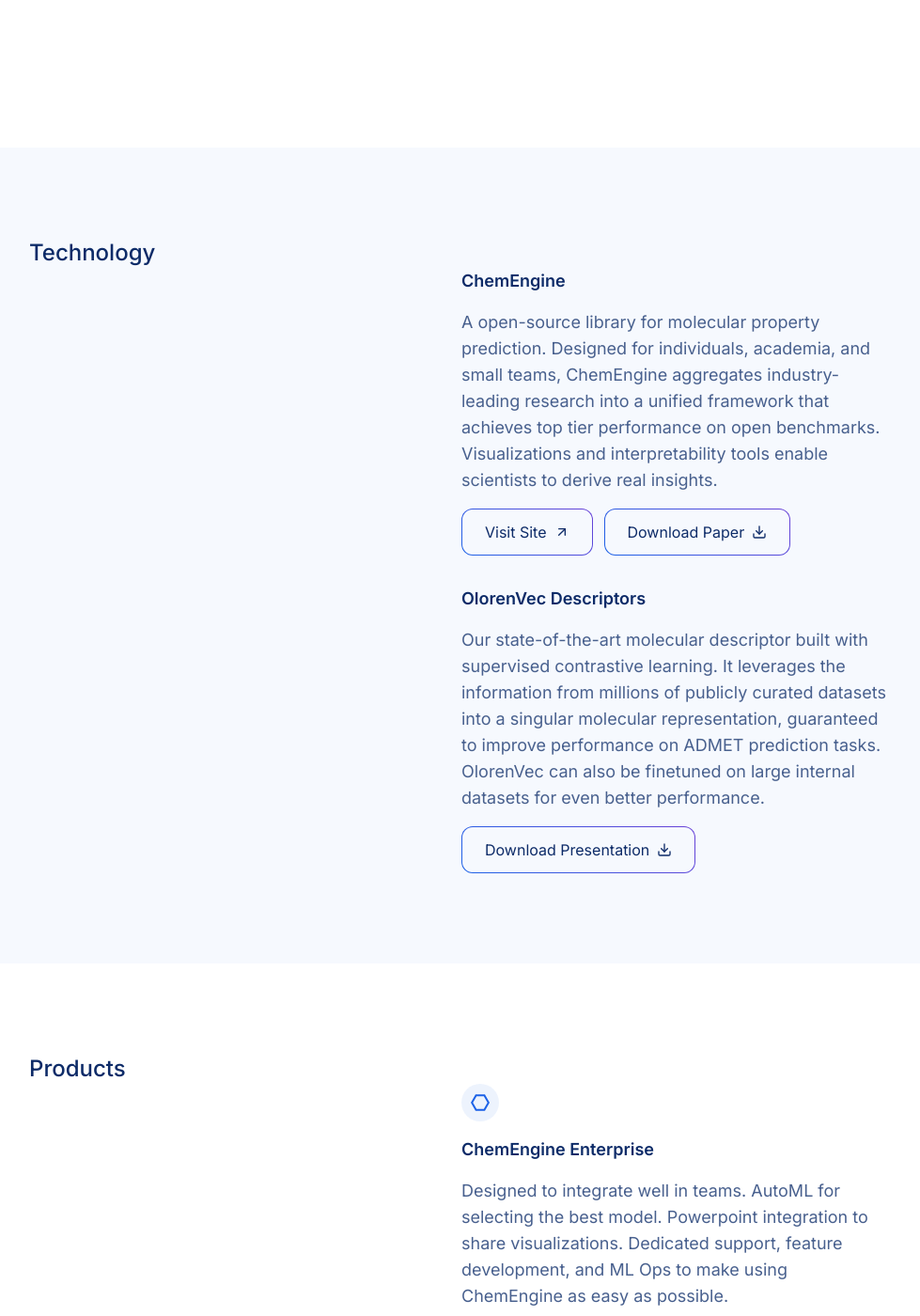
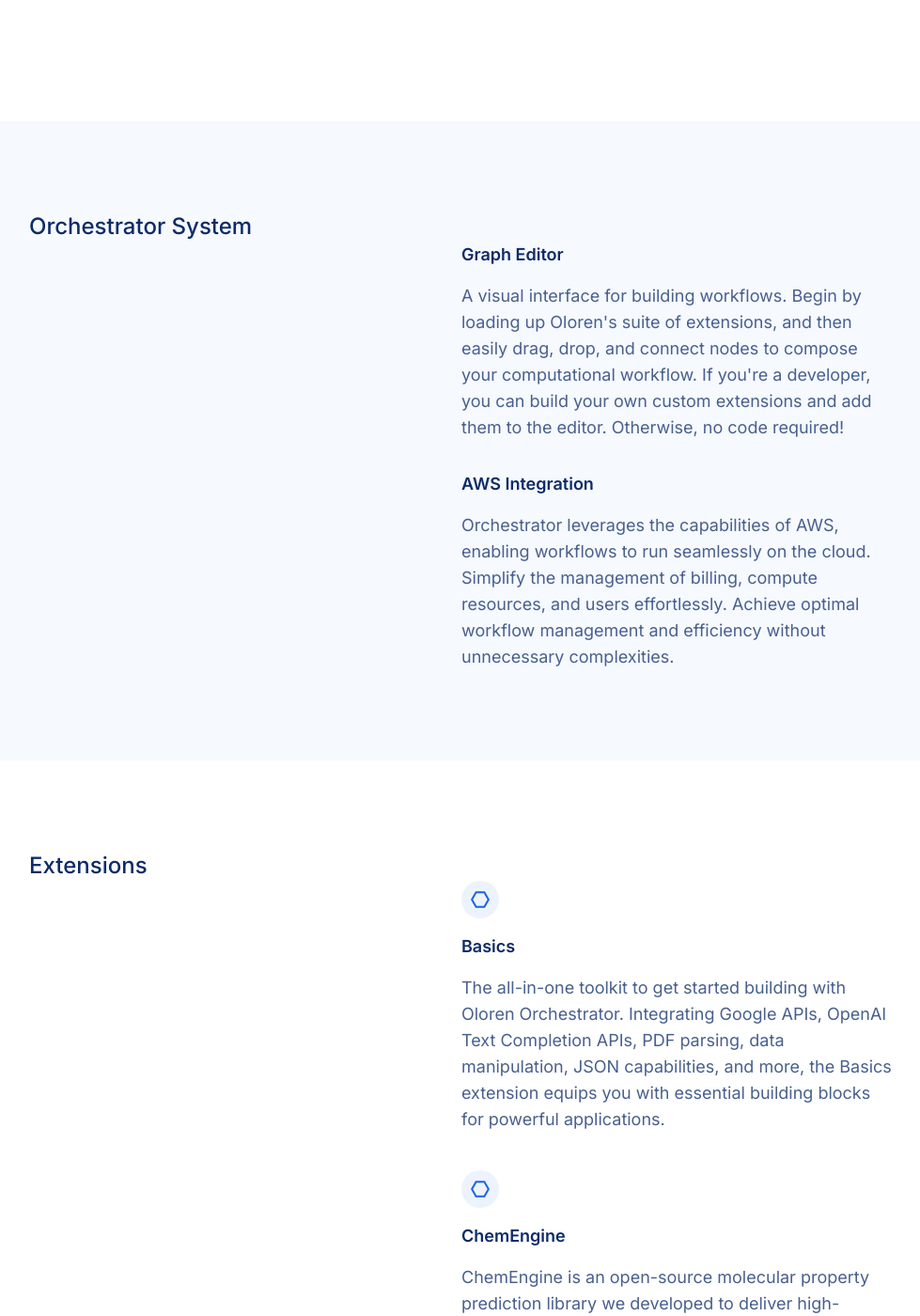
Before and after one commit to Oloren-AI/oloren-blog-site, a Jekyll site: the page built from index.html, in a window 1280 px wide and 1400 px high, scrolled down 963 px. Shown: the whole window at 94% size, without its empty margins (149-1128 px from the left). Built offline with Jekyll 4.4.1, drawn with Linux system fonts in a browser that asks for light colours; some of the changed text lies outside the part shown.

Commit message:
updated website copy

```diff
--- a/index.html
+++ b/index.html
@@ -10,15 +10,14 @@
     <div class="space-y-5 py-16 lg:space-y-12 lg:py-60">
       <div id="hero-text" class="w-full space-y-5 pr-4">
         <h1 class="w-full text-4xl font-normal text-primary lg:w-[73%]">
-          Machine learning platform for  <b class="font-semibold">drug discovery.</b> Fueled by science, engineered for results.
+          Workflow Orchestration for <b class="font-semibold">sciences.</b> Fueled by research, engineered for results.
         </h1>
 
         <h2 class="w-full text-lg text-secondary lg:w-[73%]">
-          Systems built with reproducibility, interpretability, and performance
-          in mind. Build models with state-of-the-art molecular representations and
-          model architectures that can be saved, loaded, and shared in a moment.
-          Plus a suite of interpretability tools for analysis, all integrated in
-          one unified Orchestration layer.
+          Science is a creative act that requires disciplined practice. Creativity is
+          <i>hard</i> - discipline is <i>orchestratable</i>. Oloren unlocks creativity by
+          engineering systems with composibility, stability, and flexibility in mind, letting
+          scientists focus on what they do best - science.
         </h2>
       </div>
       <div class="space-x-8">
@@ -39,59 +38,25 @@
     <div
       class="m-auto flex w-full flex-col justify-between space-y-8 px-5 md:max-w-7xl lg:w-3/4 lg:flex-row"
     >
-      <h2 class="text-2xl font-medium">Technology</h2>
+      <h2 class="text-2xl font-medium">Orchestrator System</h2>
       <div class="flex w-full flex-col space-y-8 lg:w-1/2">
         <div class="flex flex-col space-y-4">
-          <h3 class="text-lg font-semibold">ChemEngine</h3>
+          <h3 class="text-lg font-semibold">Graph Editor</h3>
           <p class="text-lg text-secondary">
-            A open-source library for molecular property prediction. Designed for individuals, academia,
-            and small teams, ChemEngine aggregates industry-leading research into a unified framework
-            that achieves top tier performance on open benchmarks. Visualizations and interpretability
-            tools enable scientists to derive real insights.
+            A visual interface for building workflows. Begin by loading up Oloren's
+            suite of extensions, and then easily drag, drop, and connect nodes to
+            compose your computational workflow. If you're a developer, you can build
+            your own custom extensions and add them to the editor. Otherwise, no code required!
           </p>
-          <div
-            class="flex flex-col space-y-2 child:h-fit child:w-fit child:rounded-xl lg:flex-row lg:items-center lg:space-y-0 lg:space-x-3"
-          >
-            <a
-              class="olorengradient p-px"
-              href="https://chemengine.org"
-              target="_blank"
-            >
-              <div class="outline-button flex flex-row rounded-[11px] bg-[#F6F9FE] px-6 py-3">
-                Visit Site
-                <i data-feather="arrow-up-right" class="pl-2"></i>
-              </div>
-            </a>
-            <a
-              class="olorengradient p-px"
-              href="https://chemrxiv.org/engage/chemrxiv/article-details/6350b9d186473a47d31a8492"
-              target="_blank"
-            >
-              <div class="outline-button flex flex-row rounded-[11px] bg-[#F6F9FE] px-6 py-3">
-                Download Paper
-                <i data-feather="download" class="pl-2"></i>
-              </div>
-            </a>
-          </div>
         </div>
         <div class="flex flex-col space-y-4">
-          <h3 class="text-lg font-semibold">OlorenVec Descriptors</h3>
+          <h3 class="text-lg font-semibold">AWS Integration</h3>
           <p class="text-lg text-secondary">
-            Our state-of-the-art molecular descriptor built with supervised contrastive learning.
-            It leverages the information from millions of publicly curated datasets into a singular
-            molecular representation, guaranteed to improve performance on ADMET prediction tasks.
-            OlorenVec can also be finetuned on large internal datasets for even better performance.
+            Orchestrator leverages the capabilities of AWS, enabling workflows to run
+            seamlessly on the cloud. Simplify the management of billing, compute resources,
+            and users effortlessly. Achieve optimal workflow management and efficiency without
+            unnecessary complexities.
           </p>
-          <div
-            class="flex flex-col space-y-2 space-x-3 child:h-fit child:w-fit child:rounded-xl lg:flex-row"
-          >
-            <a class="olorengradient p-px" href="https://oloren-blogcontent.s3.us-east-2.amazonaws.com/olorenvec.pdf" target="_blank">
-              <div class="outline-button flex flex-row rounded-[11px] bg-[#F6F9FE] px-6 py-3">
-                Download Presentation
-                <i data-feather="download" class="pl-2"></i>
-              </div>
-            </a>
-          </div>
         </div>
       </div>
     </div>
@@ -102,7 +67,7 @@
       class="m-auto flex w-full flex-col justify-between space-y-8 px-5 md:max-w-7xl lg:w-3/4 lg:flex-row"
     >
       <div class="flex w-full flex-col space-y-3 lg:w-1/3">
-        <h2 class="text-2xl font-medium">Products</h2>
+        <h2 class="text-2xl font-medium">Extensions</h2>
       </div>
       <div
         class="flex w-full flex-col space-y-10 child:flex child:flex-col child:space-y-4 lg:w-1/2"
@@ -110,34 +75,50 @@
         <div>
           <img src="{{ "/assets/images/techicon.svg" | relative_url }}"
           class="h-10 w-10 p-0 m-0" align="left" id="logo" />
-          <h3 class="text-lg font-semibold">ChemEngine Enterprise</h3>
+          <h3 class="text-lg font-semibold">Basics</h3>
           <p class="text-lg text-secondary">
-            Designed to integrate well in teams. AutoML for selecting the best model.
-            Powerpoint integration to share visualizations. Dedicated support, feature
-            development, and ML Ops to make using ChemEngine as easy as possible.
+            The all-in-one toolkit to get started building with Oloren Orchestrator. Integrating
+            Google APIs, OpenAI Text Completion APIs, PDF parsing, data manipulation,
+            JSON capabilities, and more, the Basics extension equips you with essential building
+            blocks for powerful applications.
           </p>
-          <a
-            class="flex flex-row text-lg font-medium"
-            href="mailto:contact@oloren.ai"
-            >Contact Us <i data-feather="arrow-up-right" class="ml-1"></i>
-          </a>
         </div>
 
         <div>
           <img src="{{ "/assets/images/techicon.svg" | relative_url }}"
           class="h-10 w-10 p-0 m-0" align="left" id="logo" />
-          <h3 class="text-lg font-semibold">Oloren Orchestrator</h3>
+          <h3 class="text-lg font-semibold">ChemEngine</h3>
           <p class="text-lg text-secondary">
-            Working within Oloren Orchestrator is intuitive and seamless. Create
-            computational workflows, share across teams, and export to GUIs/APIs
-            for maximum flexibility. Orchestrator ties disparate tools in a unified
-            framework, eliminating integration downtime.
+            ChemEngine is an open-source molecular property prediction library we developed
+            to deliver high-performance results on open benchmarks. It integrates seamlessly into
+            teams, provides visualizations for interpretability, offers AutoML for model selection, and
+            Powerpoint integration for sharing visualizations. When used with Oloren Orchestrator,
+            ChemEngine enables reproducible, interpretable, and high-performance property prediction workflows.
           </p>
+          <div
+          class="flex flex-col space-y-2 child:h-fit child:w-fit child:rounded-xl lg:flex-row lg:items-center lg:space-y-0 lg:space-x-3"
+        >
           <a
-            class="flex flex-row text-lg font-medium"
-            href="mailto:contact@oloren.ai"
-            >Contact Us <i data-feather="arrow-up-right" class="ml-1"></i>
+            class="olorengradient p-px"
+            href="https://chemengine.org"
+            target="_blank"
+          >
+            <div class="outline-button flex flex-row rounded-[11px] bg-[#F6F9FE] px-6 py-3">
+              Visit Site
+              <i data-feather="arrow-up-right" class="pl-2"></i>
+            </div>
           </a>
+          <a
+            class="olorengradient p-px"
+            href="https://chemrxiv.org/engage/chemrxiv/article-details/6350b9d186473a47d31a8492"
+            target="_blank"
+          >
+            <div class="outline-button flex flex-row rounded-[11px] bg-[#F6F9FE] px-6 py-3">
+              Download Paper
+              <i data-feather="download" class="pl-2"></i>
+            </div>
+          </a>
+        </div>
         </div>
       </div>
     </div>
--- a/package.json
+++ b/package.json
@@ -26,6 +26,7 @@
     "tailwindcss": "^3.1.6"
   },
   "dependencies": {
-    "daisyui": "^2.20.0"
+    "daisyui": "^2.20.0",
+    "http-server": "^14.1.1"
   }
 }
```
Also changed, not shown: 1 other file.
